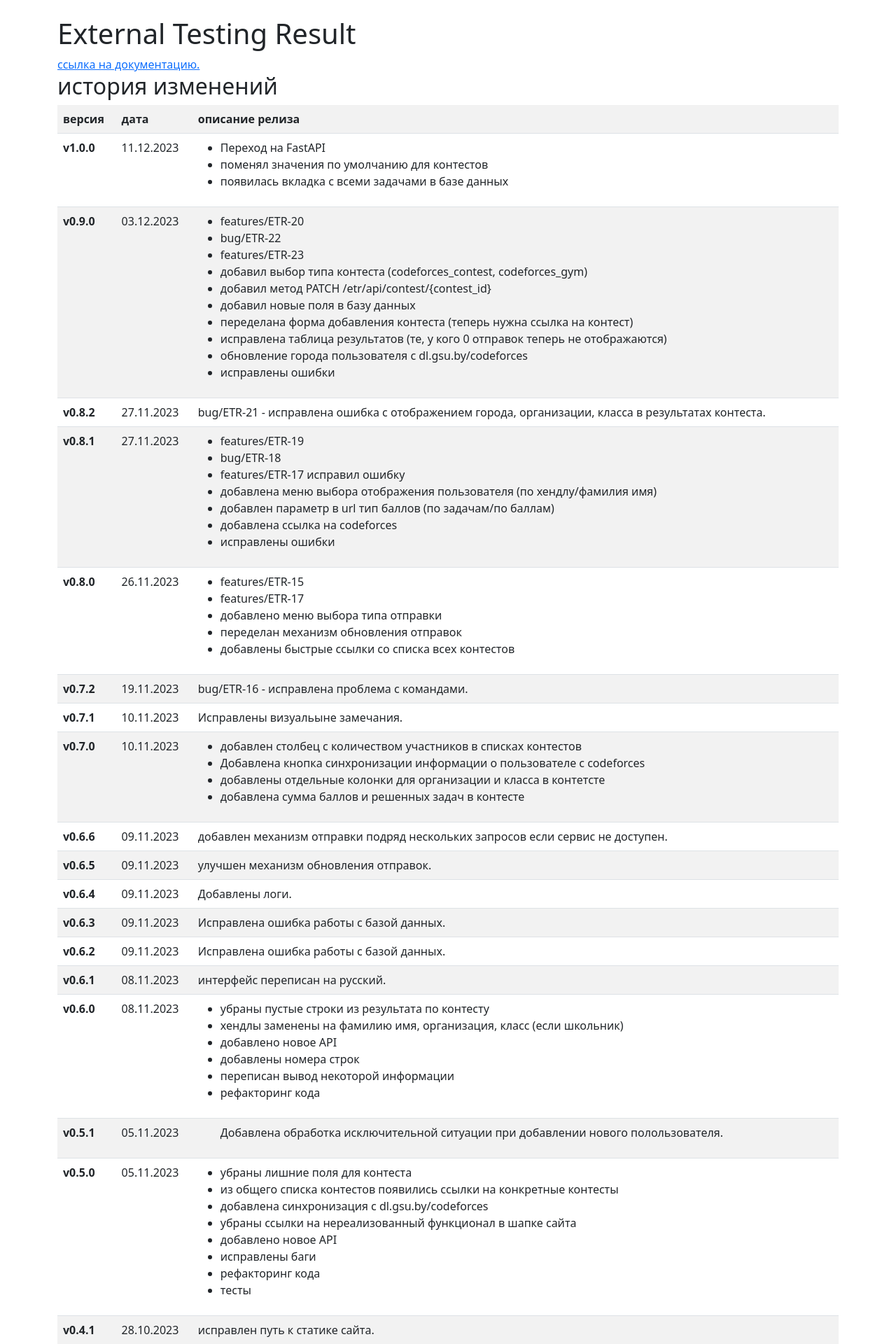
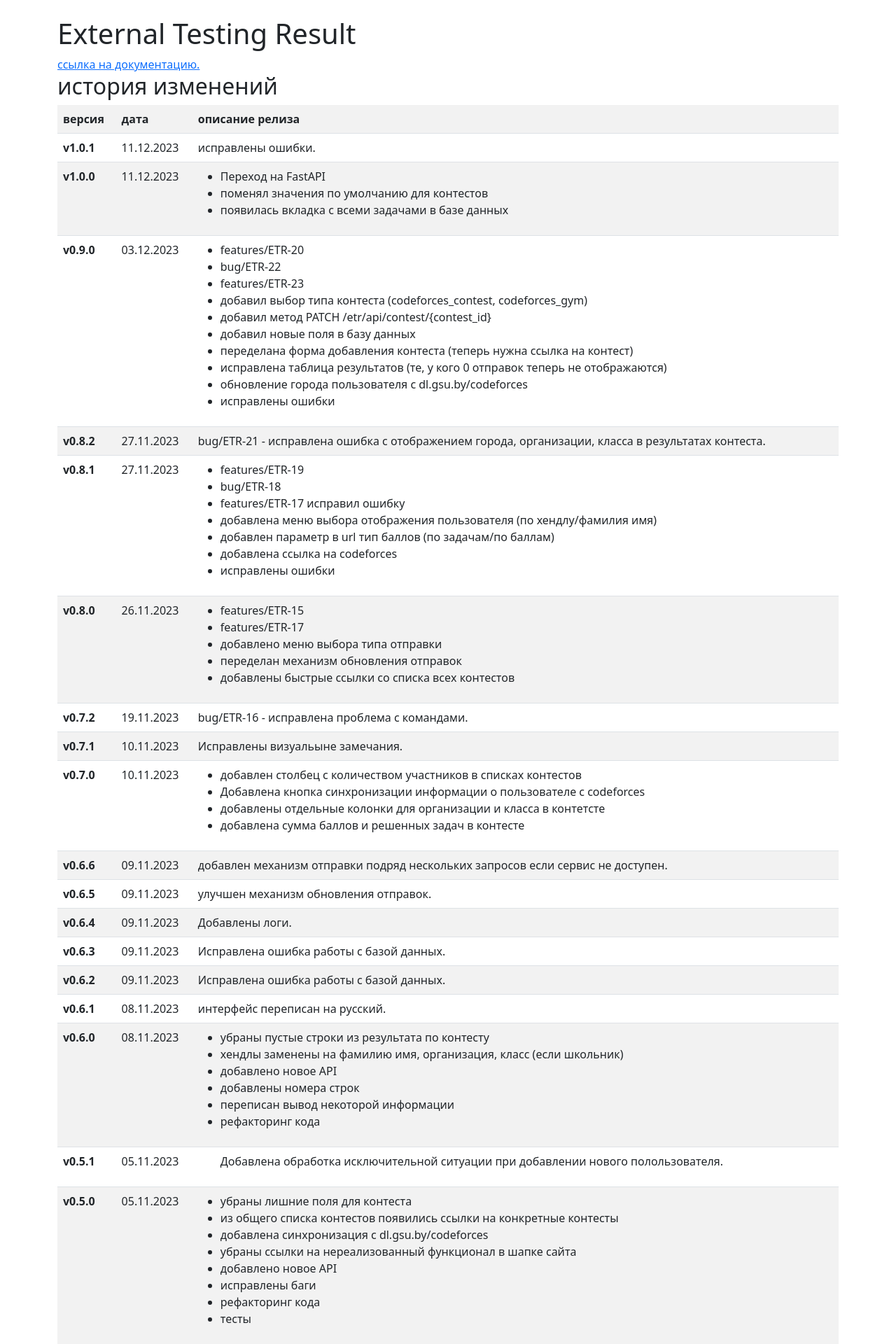
Before and after one commit to KingAndJoker/etr, a Python web app: template etr/templates/about.html in a window 1280 px wide. Shown: the part 56-1976 px from the top of the page at 70% size. Run offline with Jinja, Linux system fonts and the light colour scheme; the template is opened without the code that fills it, so the values that code supplies are empty.

Commit message:
release note v1.0.1

```diff
--- a/etr/templates/about.html
+++ b/etr/templates/about.html
@@ -13,6 +13,14 @@
         <th>версия</th>
         <th>дата</th>
         <th>описание релиза</th>
+    </tr>
+
+    <tr>
+        <th>v1.0.1</th>
+        <td>11.12.2023</td>
+        <td>
+            исправлены ошибки.
+        </td>
     </tr>
 
     <tr>
```
